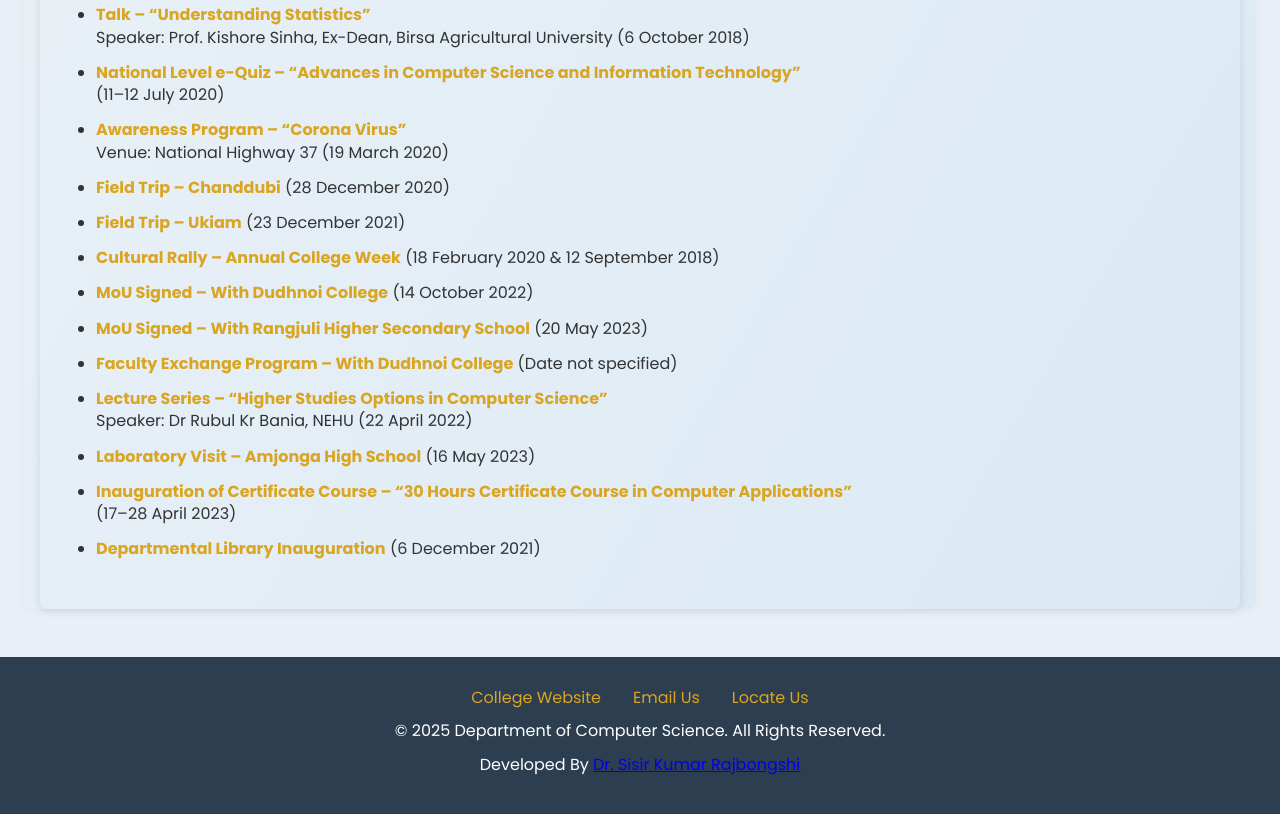
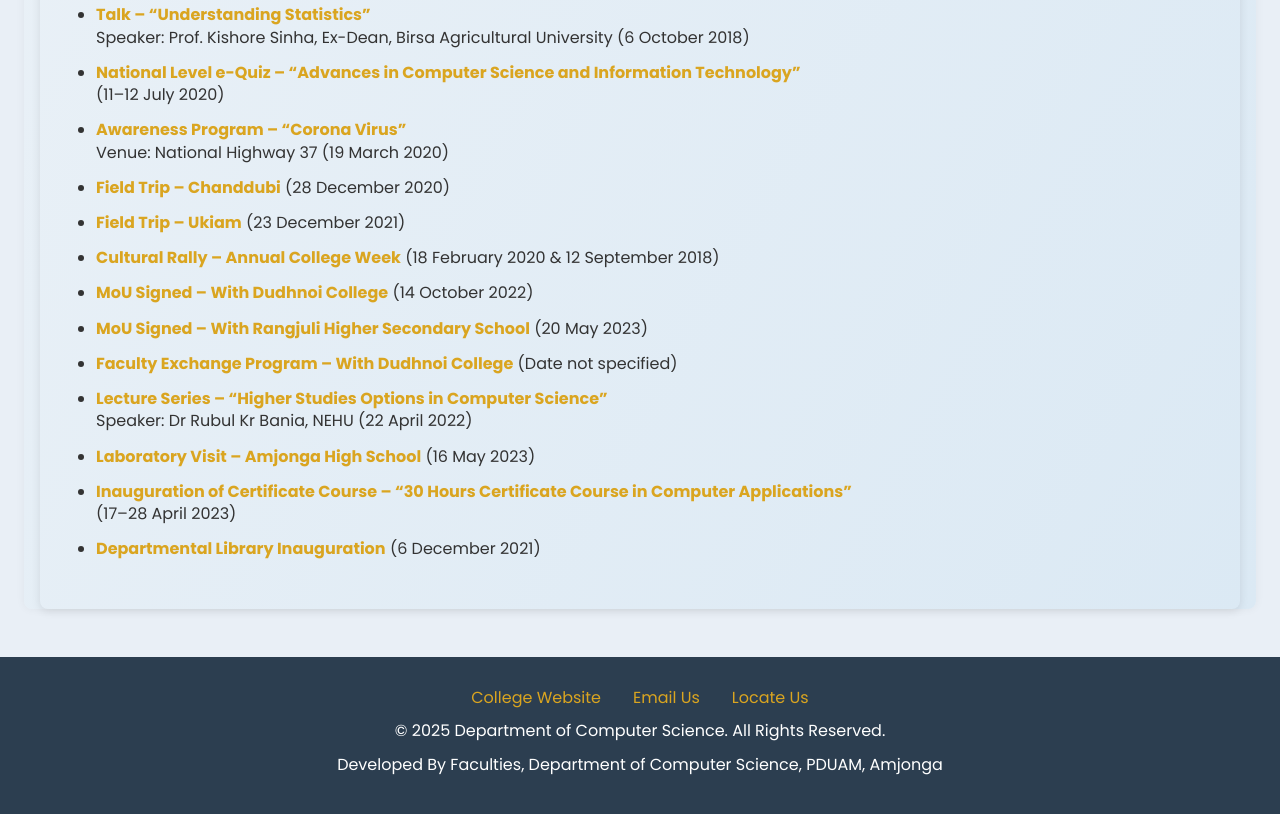
Before and after one commit to cscpduam/csc, a plain HTML site: page events.html in a window 1280 px wide. Shown: the part 1794-2608 px from the top of the page. Drawn offline with Linux system fonts and the light colour scheme.

Commit message:
Update events.html

```diff
--- a/events.html
+++ b/events.html
@@ -448,14 +448,14 @@ generateCalendar(events);
 
 </div>
 <!-- Footer -->
-<footer>
+ <footer>
     <div class="footer-links">
         <a href="https://www.pduamamjonga.ac.in/department-details/83" target="_blank">College Website</a>
         <a href="mailto:pduamcsc2017@gmail.com">Email Us</a>
         <a href="https://maps.app.goo.gl/WDbDdr6dqUqA9LVGA?g_st=aw" target="_blank">Locate Us</a>
     </div>
     <p>&copy; 2025 Department of Computer Science. All Rights Reserved.</p>
-    <p>Developed By <a href="https://sisirrajbongshi.github.io/SISIR/" target="_blank">Dr. Sisir Kumar Rajbongshi</a></p>
+    <p>Developed By Faculties, Department of Computer Science, PDUAM, Amjonga</a></p>
 </footer>
 
 </body>
```
